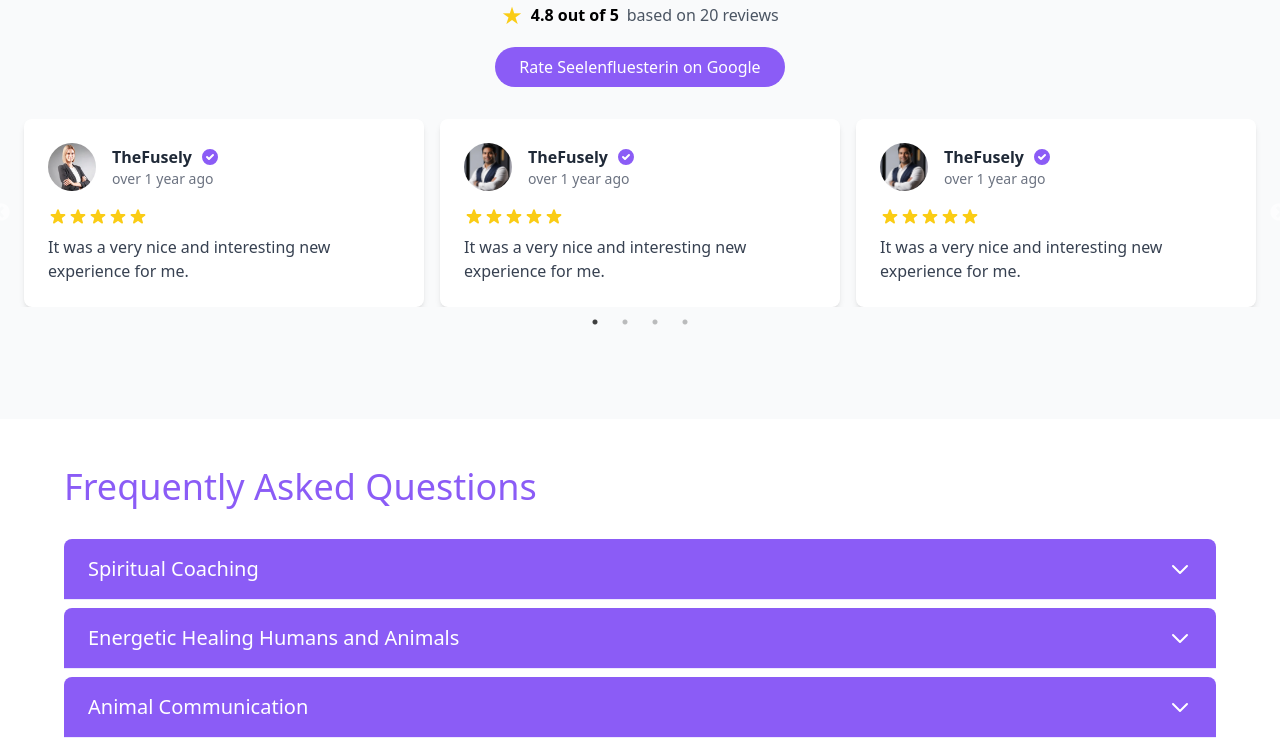
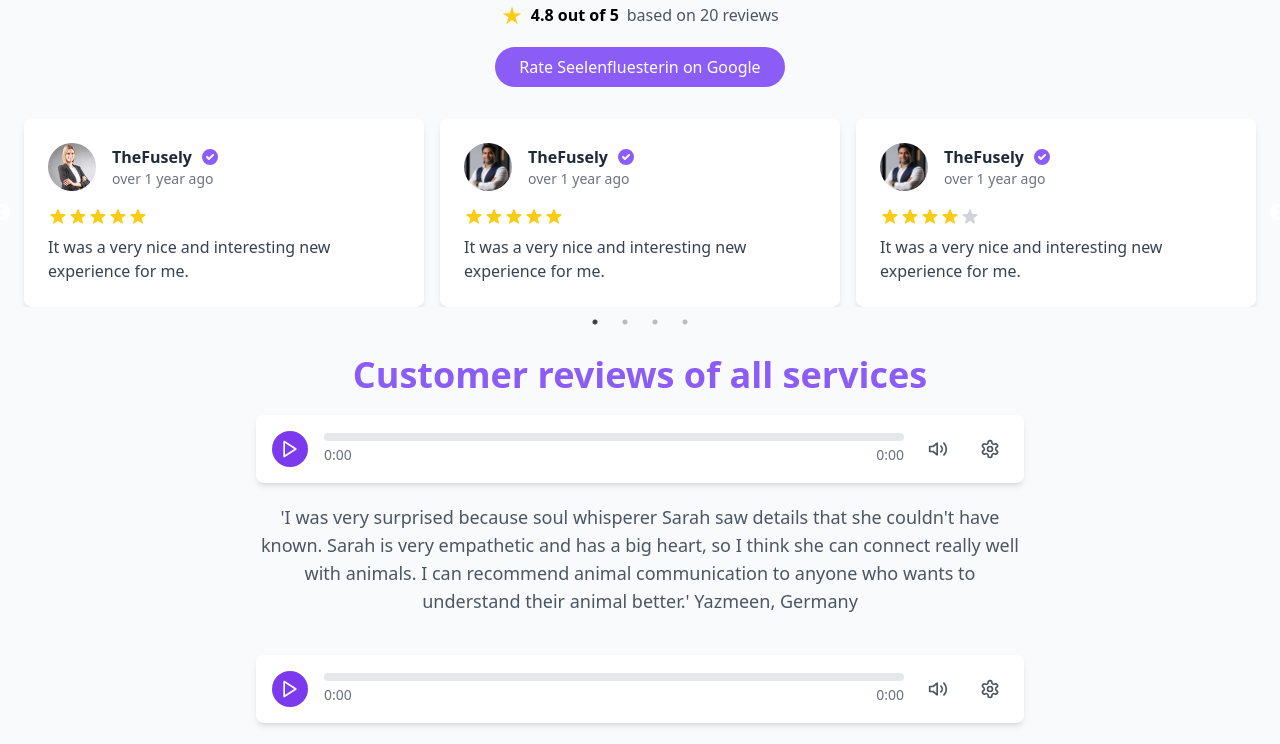
Before and after one commit to WebDeveloper333-666-999/CoachingPage, a React (Vite) app: page / in a window 1280 px wide. Shown: the part 2000-2744 px from the top of the page. Built offline with nearby package versions, Linux system fonts and the light colour scheme.

Commit message:
updated home page

```diff
--- /dev/null
+++ b/src/constant/reviewsAudio.tsx
@@ -0,0 +1,28 @@
+interface ReviewsAudioItems {
+  src: string;
+  content: string;
+}
+
+const ReviewsAudioItems: ReviewsAudioItems[] = [
+  {
+    src: "/some_url",
+    content: "'I was very surprised because soul whisperer Sarah saw details that she couldn't have known. Sarah is very empathetic and has a big heart, so I think she can connect really well with animals. I can recommend animal communication to anyone who wants to understand their animal better.' Yazmeen, Germany"
+  },
+
+  {
+    src: "/some_url",
+    content: "'I was a little nervous at first, but you always accompanied me well and explained everything you were doing. That allowed me to let go. I'm really looking forward to the next treatment.' Anna, Central Switzerland"
+  },
+
+  {
+    src: "/some_url",
+    content: "'Thank you for the energetic healing. It was impressive to feel that something had gone in my body. I feel lighter and better. ' Marion, Canton of St. Gallen"
+  },
+
+  {
+    src: "/some_url",
+    content: "'The clear words and your gentle manner made me see things more clearly. The regression was helpful in recognizing what my task is on earth.' - Priska, Eastern Switzerland"
+  },
+];
+
+export default ReviewsAudioItems;
--- /dev/null
+++ b/src/container/ReviewsAudioCard.tsx
@@ -0,0 +1,26 @@
+import React from 'react';
+import AudioPlayer from '../components/AudioPlayer';
+
+interface ReviewsAudioCardProps {
+    // Define your props here
+    src: string;
+    content: string;
+}
+
+const ReviewsAudioCard: React.FC<ReviewsAudioCardProps> = ({
+    src = "some_url",
+    content = "some_content",
+}) => {
+    return (
+        <div className='mb-10'>
+            <div className="max-w-5xl mx-auto">
+            <AudioPlayer src={src} className="bg-gray-500 my-5 max-w-3xl mx-auto" />
+            <p className="text-lg text-gray-600 max-w-3xl mx-auto">
+              { content }
+            </p>
+          </div>
+        </div>
+    );
+};
+
+export default ReviewsAudioCard;
--- a/src/container/ReviewsCarousel.tsx
+++ b/src/container/ReviewsCarousel.tsx
@@ -30,7 +30,7 @@ const reviews = [
     name: 'TheFusely',
     avatar: '/src/assets/images/test-avatar2.jpg',
     date: new Date('2023-08-15'),
-    stars: 5,
+    stars: 4,
     content: 'It was a very nice and interesting new experience for me.',
     verified: true,
   },
--- a/src/pages/Home.tsx
+++ b/src/pages/Home.tsx
@@ -6,7 +6,10 @@ import AOS from 'aos';
 import 'aos/dist/aos.css';
 import FAQAccordion from '../components/FAQAccordion';
 import faqItems from '../constant/faq';
+import reviewsAudioItems from '../constant/reviewsAudio';
 import { ReviewsCarousel } from '../container/ReviewsCarousel';
+import { NavLink } from 'react-router-dom';
+import ReviewsAudioCard from '../container/ReviewsAudioCard';
 
 
 function Home() {
@@ -61,9 +64,7 @@ function Home() {
                   Services
                 </button> */}
 
-                <button className="bg-purple-600 text-white px-8 py-4 rounded-xl text-lg font-medium hover:bg-purple-700 transform hover:scale-105 transition duration-200 shadow-lg hover:shadow-xl">
-                  Services
-                </button>
+                <NavLink to="/services" className="bg-purple-600 text-white px-8 py-4 rounded-xl text-lg font-medium hover:bg-purple-700 transform hover:scale-105 transition duration-200 shadow-lg hover:shadow-xl">Services</NavLink>
               </div>
             </div>
           </div>
@@ -106,6 +107,16 @@ function Home() {
       {/* Services Section */}
       <div className="py-16 bg-gray-50" data-aos="fade-up">
         <ReviewsCarousel />
+
+        <section className="text-center mb-16" data-aos="fade-up">
+          <h2 className="text-4xl font-bold text-purple-500 mb-4">Customer reviews of all services</h2>
+
+          { reviewsAudioItems.map((val) => {
+            return <ReviewsAudioCard src={val.src} content={val.content} />
+          }) }
+        </section>
+
+        <NavLink to="/contact" className="block text-center max-w-4xl mx-auto bg-purple-600 text-white px-8 py-4 rounded-xl text-lg font-medium hover:bg-purple-700 transform hover:scale-105 transition duration-200 shadow-lg hover:shadow-xl">Contact Me Now</NavLink>
       </div>
 
       {/* FAQ Section */}
```
